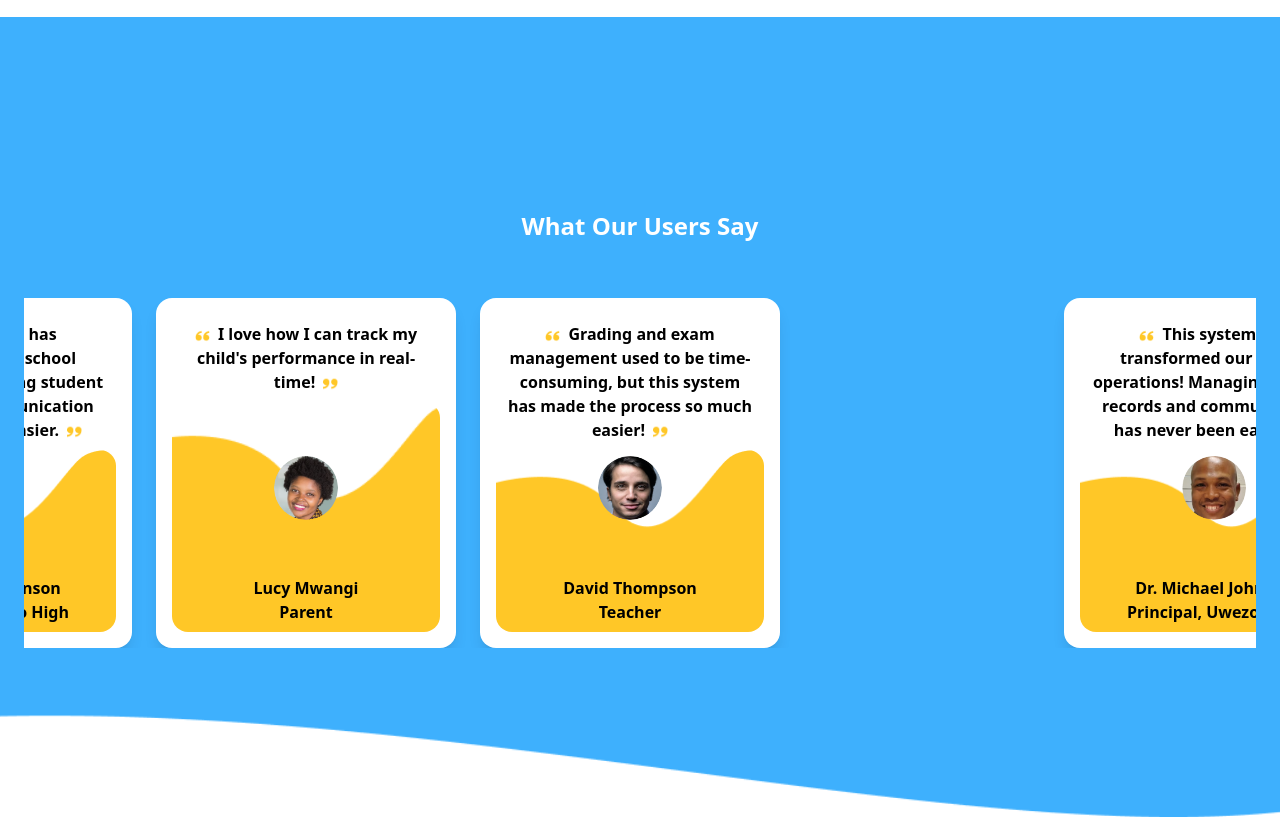
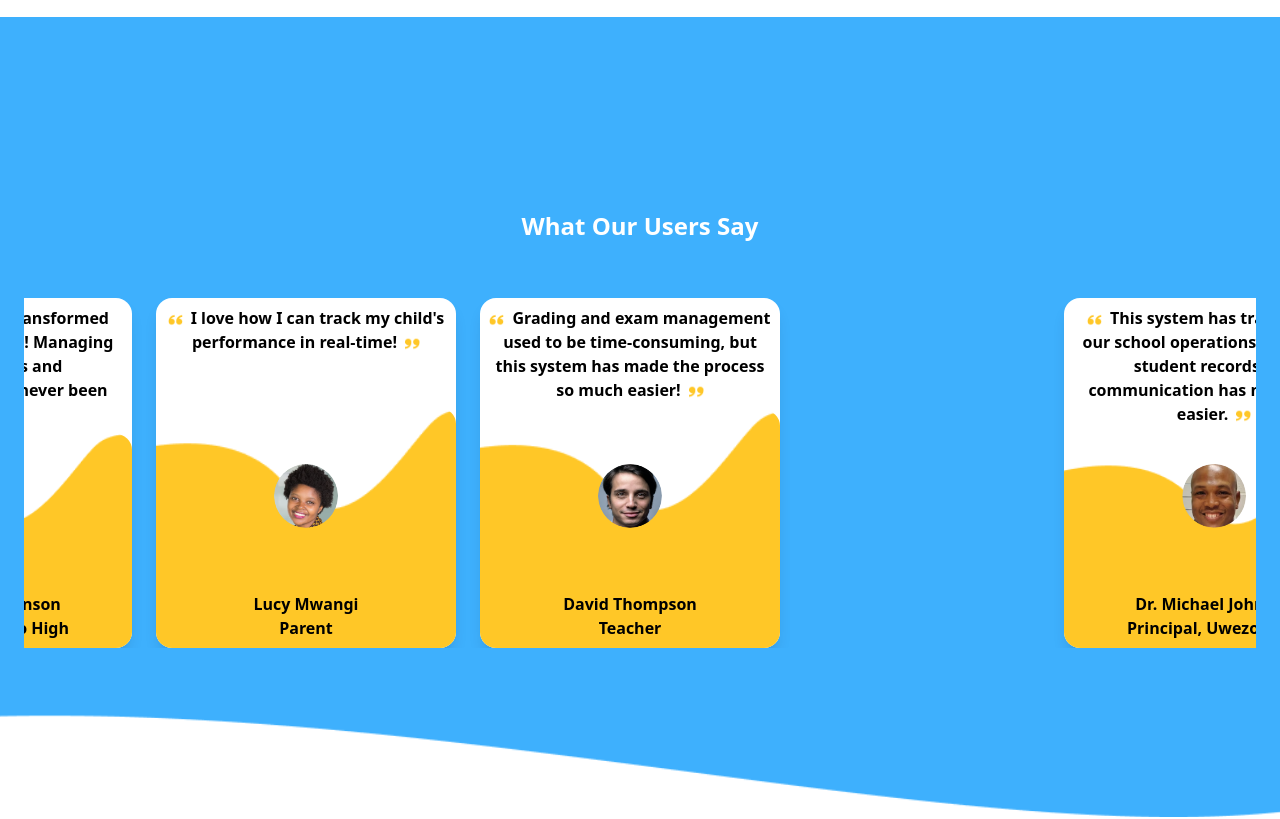
Before and after one commit to IhubMmust/DigiWezo-frontend, a React (Vite) app: page / in a window 1280 px wide. Shown: the part 1013-1832 px from the top of the page. Built offline with nearby package versions, Linux system fonts and the light colour scheme.

Commit message:
Update testimonials

```diff
--- a/src/components/Home/Testimonials.tsx
+++ b/src/components/Home/Testimonials.tsx
@@ -47,7 +47,7 @@ interface TestimonialCardProps {
 
 function TestimonialCard({ text, name, role, image }: TestimonialCardProps) {
   return (
-    <div className="flex-1 h-[350px] w-[300px] bg-white rounded-2xl flex flex-col justify-between items-center p-4 shadow-lg">
+    <div className="flex-1 h-[350px] w-[300px] bg-white rounded-2xl flex flex-col justify-between items-center shadow-lg">
       <div className="text-center">
         <p className="text-black font-semibold p-2">
           <img src={sl} className="inline-block w-[15px] mr-2" />
@@ -56,7 +56,7 @@ function TestimonialCard({ text, name, role, image }: TestimonialCardProps) {
         </p>
       </div>
       <div className="w-full testimonialbg h-[240px] text-black flex flex-col rounded-2xl justify-end items-center pb-2">
-        <img src={image} alt={name} className="mb-14 w-16 h-16 rounded-full" />
+        <img src={image} alt={name} className="mb-16 w-16 h-16 rounded-full" />
         <p className="font-bold">{name}</p>
         <p className="font-semibold">{role}</p>
       </div>
--- a/src/index.css
+++ b/src/index.css
@@ -1,7 +1,4 @@
 @import "tailwindcss";
-@import "tw-animate-css";
-
-@custom-variant dark (&:is(.dark *));
 
 body {
   overflow-x: hidden;
@@ -13,13 +10,13 @@ body {
   background-repeat: no-repeat;
   background-size: cover;
 }
-.footerbg{
- background: url("./assets/footer.png");
+.footerbg {
+  background: url("./assets/footer.png");
   background-size: cover;
   background-position: center;
   background-repeat: no-repeat;
 }
-.testimonialbg{
+.testimonialbg {
   background: url("./assets/testimonialcurve.png");
   background-size: cover;
   background-position: center;
@@ -49,119 +46,3 @@ body {
 #0fa958 ::-webkit-scrollbar-track {
   background: #aaa;
 }
-
-:root {
-  --radius: 0.625rem;
-  --background: oklch(1 0 0);
-  --foreground: oklch(0.145 0 0);
-  --card: oklch(1 0 0);
-  --card-foreground: oklch(0.145 0 0);
-  --popover: oklch(1 0 0);
-  --popover-foreground: oklch(0.145 0 0);
-  --primary: oklch(0.205 0 0);
-  --primary-foreground: oklch(0.985 0 0);
-  --secondary: oklch(0.97 0 0);
-  --secondary-foreground: oklch(0.205 0 0);
-  --muted: oklch(0.97 0 0);
-  --muted-foreground: oklch(0.556 0 0);
-  --accent: oklch(0.97 0 0);
-  --accent-foreground: oklch(0.205 0 0);
-  --destructive: oklch(0.577 0.245 27.325);
-  --border: oklch(0.922 0 0);
-  --input: oklch(0.922 0 0);
-  --ring: oklch(0.708 0 0);
-  --chart-1: oklch(0.646 0.222 41.116);
-  --chart-2: oklch(0.6 0.118 184.704);
-  --chart-3: oklch(0.398 0.07 227.392);
-  --chart-4: oklch(0.828 0.189 84.429);
-  --chart-5: oklch(0.769 0.188 70.08);
-  --sidebar: oklch(0.985 0 0);
-  --sidebar-foreground: oklch(0.145 0 0);
-  --sidebar-primary: oklch(0.205 0 0);
-  --sidebar-primary-foreground: oklch(0.985 0 0);
-  --sidebar-accent: oklch(0.97 0 0);
-  --sidebar-accent-foreground: oklch(0.205 0 0);
-  --sidebar-border: oklch(0.922 0 0);
-  --sidebar-ring: oklch(0.708 0 0);
-}
-
-.dark {
-  --background: oklch(0.145 0 0);
-  --foreground: oklch(0.985 0 0);
-  --card: oklch(0.205 0 0);
-  --card-foreground: oklch(0.985 0 0);
-  --popover: oklch(0.205 0 0);
-  --popover-foreground: oklch(0.985 0 0);
-  --primary: oklch(0.922 0 0);
-  --primary-foreground: oklch(0.205 0 0);
-  --secondary: oklch(0.269 0 0);
-  --secondary-foreground: oklch(0.985 0 0);
-  --muted: oklch(0.269 0 0);
-  --muted-foreground: oklch(0.708 0 0);
-  --accent: oklch(0.269 0 0);
-  --accent-foreground: oklch(0.985 0 0);
-  --destructive: oklch(0.704 0.191 22.216);
-  --border: oklch(1 0 0 / 10%);
-  --input: oklch(1 0 0 / 15%);
-  --ring: oklch(0.556 0 0);
-  --chart-1: oklch(0.488 0.243 264.376);
-  --chart-2: oklch(0.696 0.17 162.48);
-  --chart-3: oklch(0.769 0.188 70.08);
-  --chart-4: oklch(0.627 0.265 303.9);
-  --chart-5: oklch(0.645 0.246 16.439);
-  --sidebar: oklch(0.205 0 0);
-  --sidebar-foreground: oklch(0.985 0 0);
-  --sidebar-primary: oklch(0.488 0.243 264.376);
-  --sidebar-primary-foreground: oklch(0.985 0 0);
-  --sidebar-accent: oklch(0.269 0 0);
-  --sidebar-accent-foreground: oklch(0.985 0 0);
-  --sidebar-border: oklch(1 0 0 / 10%);
-  --sidebar-ring: oklch(0.556 0 0);
-}
-
-@theme inline {
-  --radius-sm: calc(var(--radius) - 4px);
-  --radius-md: calc(var(--radius) - 2px);
-  --radius-lg: var(--radius);
-  --radius-xl: calc(var(--radius) + 4px);
-  --color-background: var(--background);
-  --color-foreground: var(--foreground);
-  --color-card: var(--card);
-  --color-card-foreground: var(--card-foreground);
-  --color-popover: var(--popover);
-  --color-popover-foreground: var(--popover-foreground);
-  --color-primary: var(--primary);
-  --color-primary-foreground: var(--primary-foreground);
-  --color-secondary: var(--secondary);
-  --color-secondary-foreground: var(--secondary-foreground);
-  --color-muted: var(--muted);
-  --color-muted-foreground: var(--muted-foreground);
-  --color-accent: var(--accent);
-  --color-accent-foreground: var(--accent-foreground);
-  --color-destructive: var(--destructive);
-  --color-border: var(--border);
-  --color-input: var(--input);
-  --color-ring: var(--ring);
-  --color-chart-1: var(--chart-1);
-  --color-chart-2: var(--chart-2);
-  --color-chart-3: var(--chart-3);
-  --color-chart-4: var(--chart-4);
-  --color-chart-5: var(--chart-5);
-  --color-sidebar: var(--sidebar);
-  --color-sidebar-foreground: var(--sidebar-foreground);
-  --color-sidebar-primary: var(--sidebar-primary);
-  --color-sidebar-primary-foreground: var(--sidebar-primary-foreground);
-  --color-sidebar-accent: var(--sidebar-accent);
-  --color-sidebar-accent-foreground: var(--sidebar-accent-foreground);
-  --color-sidebar-border: var(--sidebar-border);
-  --color-sidebar-ring: var(--sidebar-ring);
-}
-
-@layer base {
-  * {
-    @apply border-border outline-ring/50;
-  }
-  body {
-    @apply bg-background text-foreground;
-  }
-}
```
